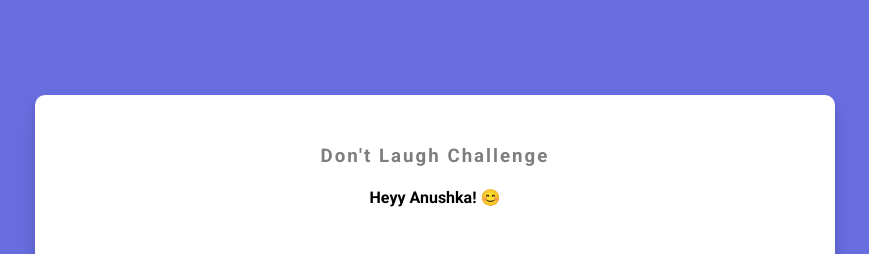
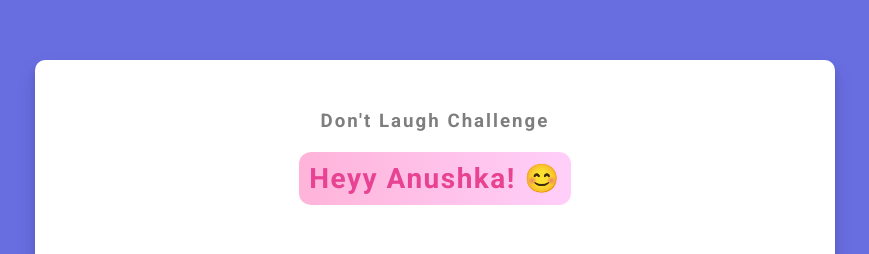
Before and after one commit to Krishnaxgithub/dadjokegenerator, a plain HTML site: page index.html in a window 1280 px wide. Shown: the part 131-385 px from the top of the page, without its empty margins (205-1074 px from the left). Drawn offline with Linux system fonts and the light colour scheme; no server answers.

Commit message:
Update style.css

```diff
--- a/style.css
+++ b/style.css
@@ -33,6 +33,18 @@ h3 {
   letter-spacing: 2px;
 }
 
+h4 {
+  margin-top: 20px;
+  font-size: 28px;
+  color: #e84393;
+  font-weight: bold;
+  letter-spacing: 1.5px;
+  background: linear-gradient(90deg, rgba(255, 105, 180, 0.5), rgba(255, 159, 243, 0.5));
+  padding: 10px;
+  border-radius: 12px;
+  display: inline-block;
+}
+
 .joke {
   font-size: 30px;
   letter-spacing: 1px;
```
